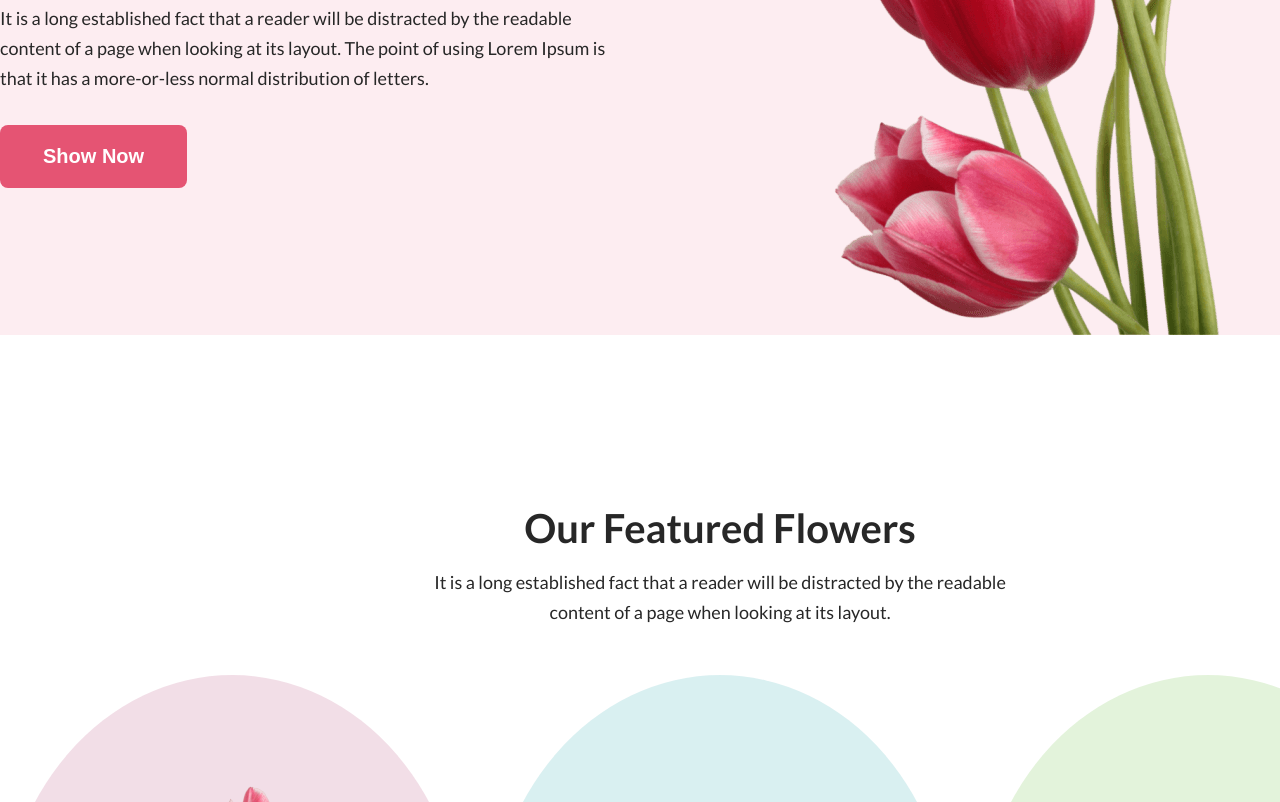
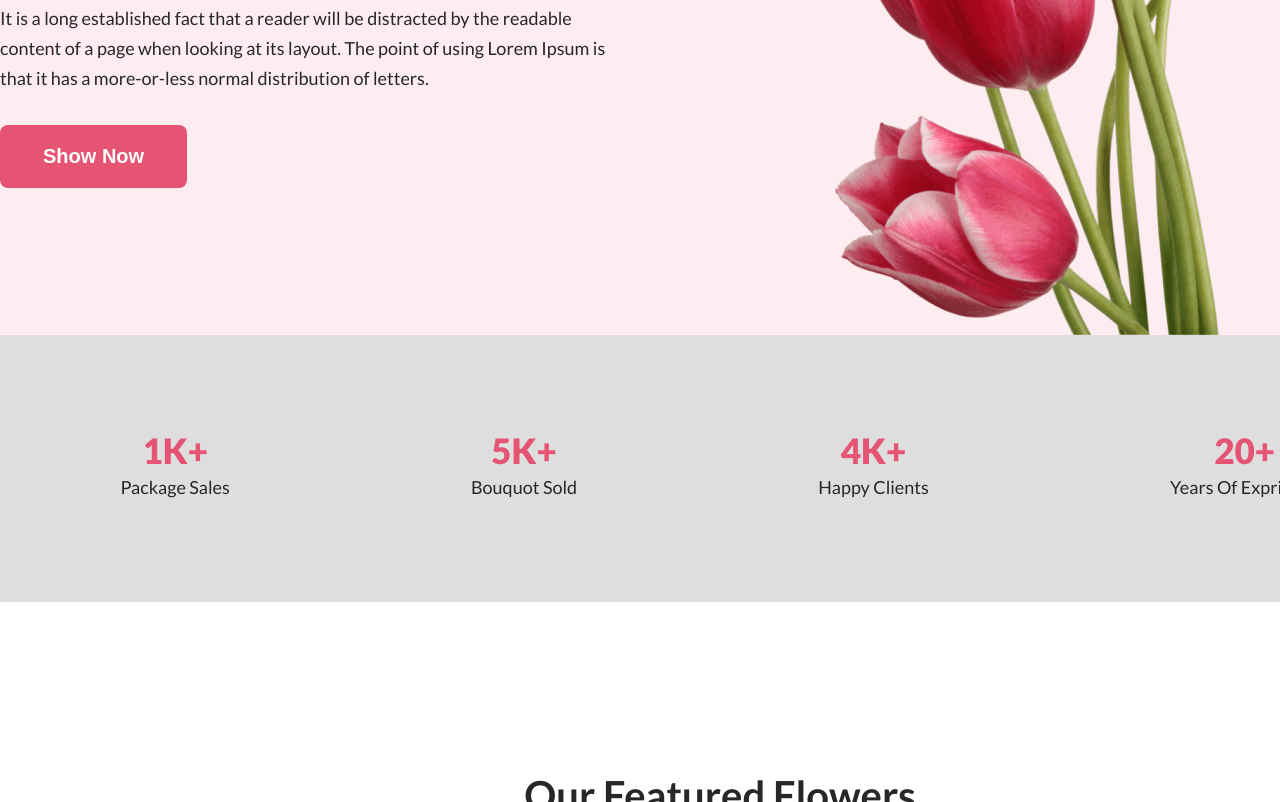
Before and after one commit to mdenjamulislam/Flower-Shop, a plain HTML site: page index.html in a window 1280 px wide. Shown: the part 515-1317 px from the top of the page. Drawn offline with Linux system fonts and the light colour scheme.

Commit message:
Design Achievement Section

```diff
--- a/index.html
+++ b/index.html
@@ -25,6 +25,29 @@
 
     <!-- Start Main -->
     <main>
+        <!-- Start Achievement Area  -->
+        <section class="achievement">
+            <div class="container">
+                <div class="achievement-item">
+                    <strong>1K+</strong>
+                    <p>Package Sales</p>
+                </div>
+                <div class="achievement-item">
+                    <strong>5K+</strong>
+                    <p>Bouquot Sold</p>
+                </div>
+                <div class="achievement-item">
+                    <strong>4K+</strong>
+                    <p>Happy Clients</p>
+                </div>
+                <div class="achievement-item">
+                    <strong>20+</strong>
+                    <p>Years Of Exprience</p>
+                </div>
+            </div>
+        </section>
+        <!-- End achievement Area  -->
+
         <section class="feature">
             <div class="container">
                 <div class="section-title">
--- a/style.css
+++ b/style.css
@@ -103,6 +103,33 @@ header {
     width: 634px;
     padding-bottom: 32px;
 }
+
+/* ----------- Start achievement Area ------------ */
+
+.achievement {
+    padding: 100px 0;
+    background: rgb(39, 39, 39, .15);
+}
+
+.achievement .container {
+    display: flex;
+    align-items: center;
+    justify-content: space-around;
+    text-align: center;
+}
+
+.achievement .achievement-item {
+    padding: 0 40px;
+}
+
+.achievement .achievement-item strong {
+    font-size: 35px;
+    font-weight: 900;
+    color: #E55473;
+    padding-bottom: 15px;
+}
+
+.achievement .achievement-item p {}
 
 /* --------- Start Feature Area ---------- */
 
```
